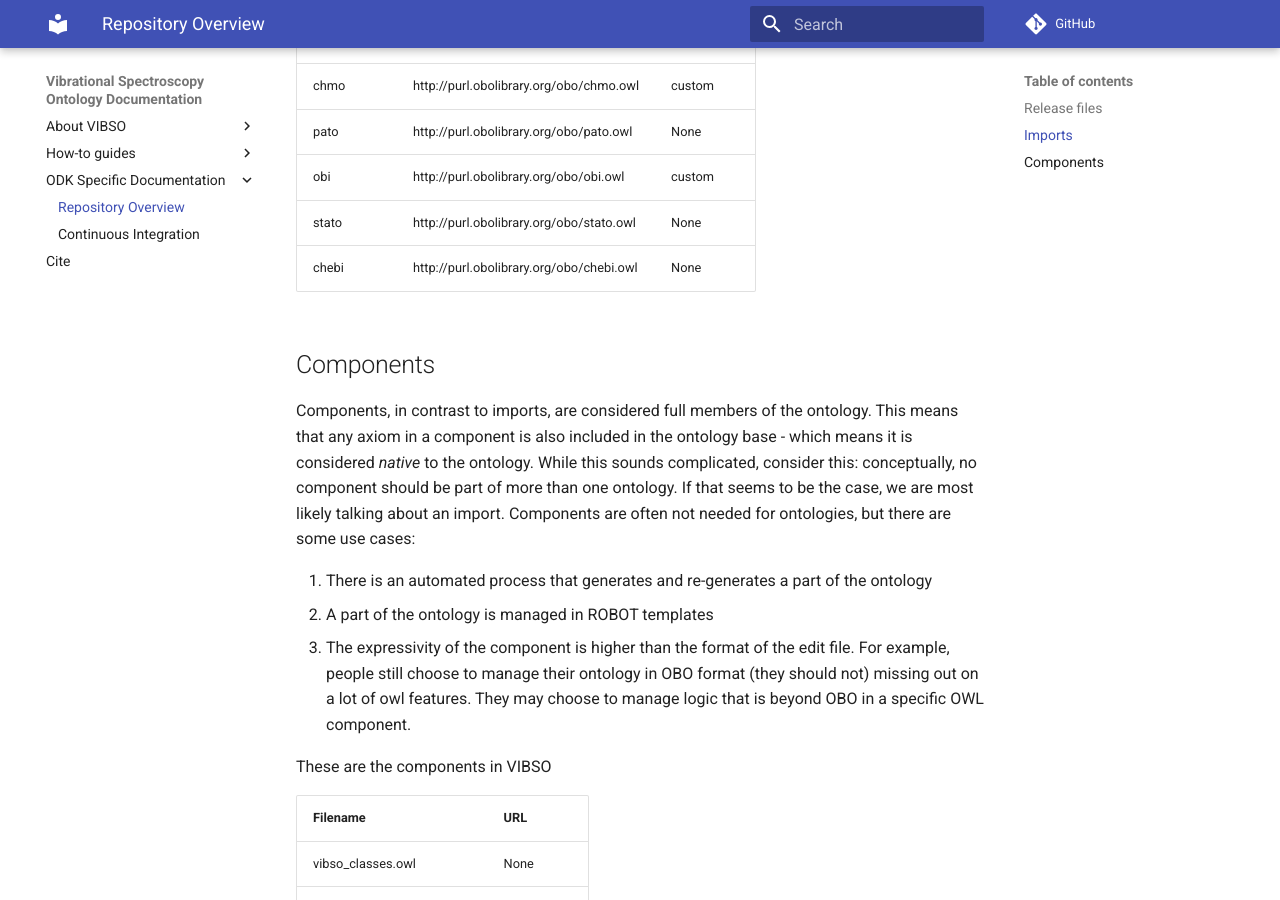
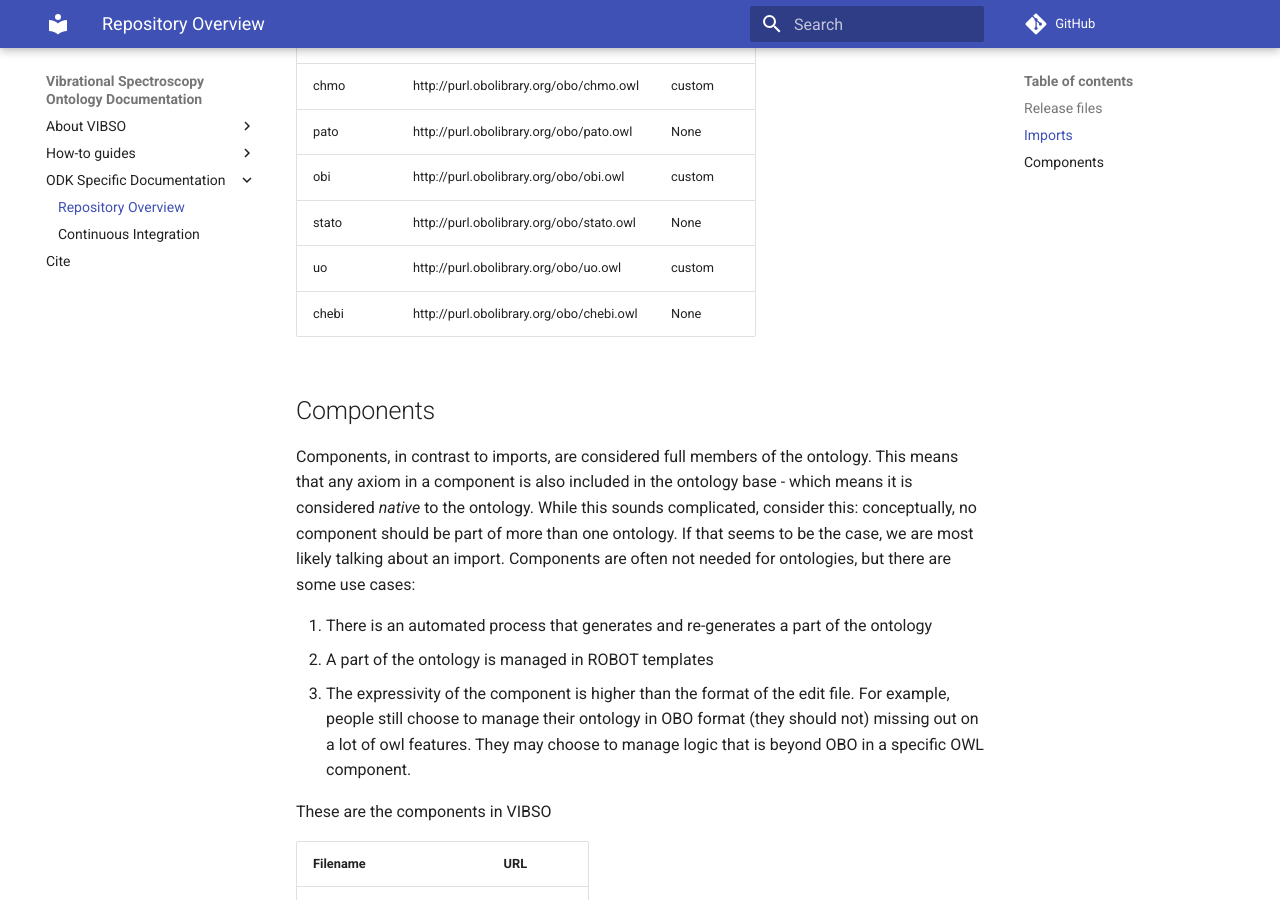
Before and after one commit to NFDI4Chem/VibrationalSpectroscopyOntology, an MkDocs documentation site: the page built from docs/odk-workflows/RepositoryFileStructure.md, in a window 1280 px wide and 900 px high, scrolled down 871 px. Built offline with MkDocs 1.6.1 and Material for MkDocs 9.7.7, drawn with Linux system fonts in a browser that asks for light colours; comment, search, counter and statistics services are not loaded.

Commit message:
Add UO import module

```diff
--- a/docs/odk-workflows/RepositoryFileStructure.md
+++ b/docs/odk-workflows/RepositoryFileStructure.md
@@ -24,6 +24,7 @@ These are the current imports in VIBSO
 | pato | http://purl.obolibrary.org/obo/pato.owl | None |
 | obi | http://purl.obolibrary.org/obo/obi.owl | custom |
 | stato | http://purl.obolibrary.org/obo/stato.owl | None |
+| uo | http://purl.obolibrary.org/obo/uo.owl | custom |
 | chebi | http://purl.obolibrary.org/obo/chebi.owl | None |
 
 ## Components
--- a/src/ontology/vibso-odk.yaml
+++ b/src/ontology/vibso-odk.yaml
@@ -55,6 +55,9 @@ import_group:
     module_type: custom   # custom, because we only want a minimal subset
   - id: stato
     make_base: true
+  - id: uo
+    make_base: true
+    module_type: custom   # custom, because we only want a minimal subset of UO instances
   - id: chebi
     is_large: true
     use_gzipped: true
```
Also changed, not shown: 6 other files.
